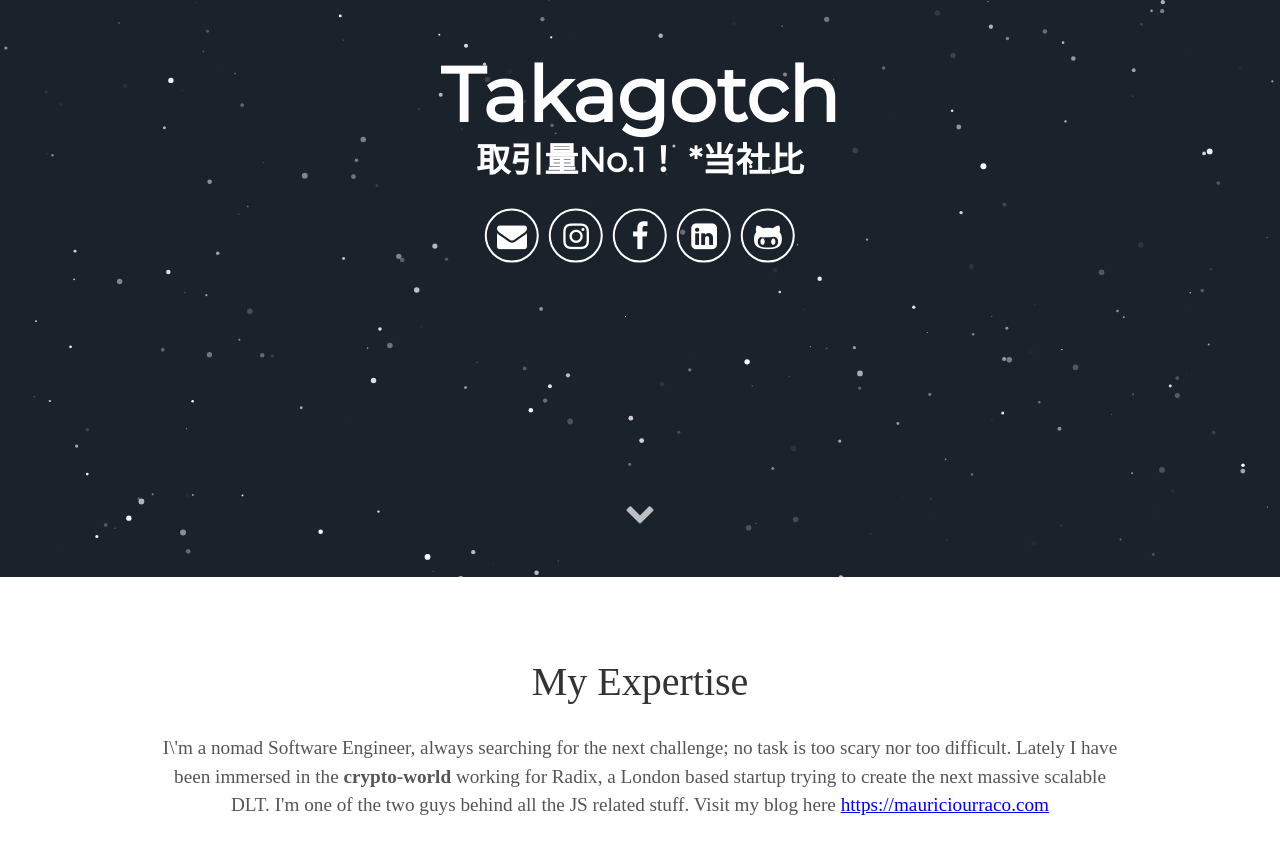
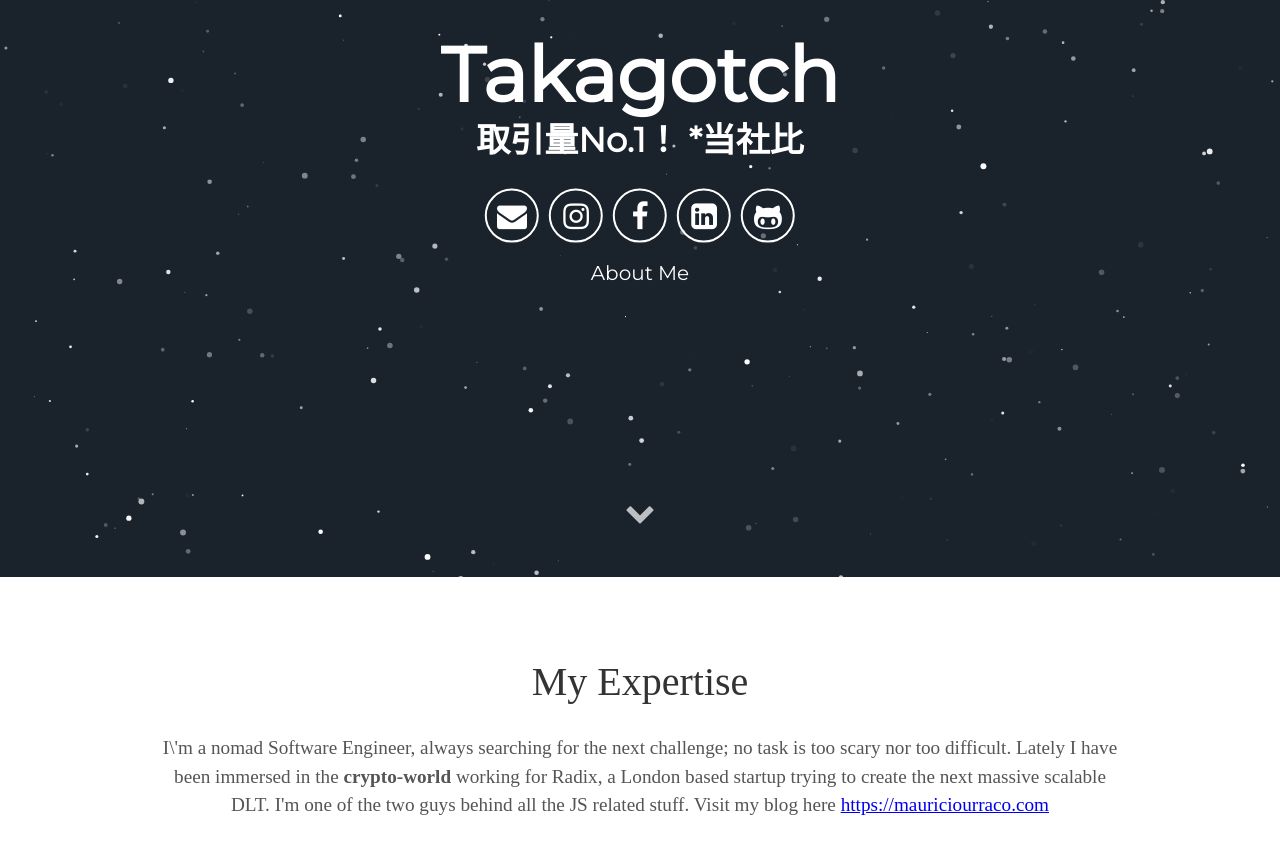
Before and after one commit to takagotch/page107, a Jekyll site: the page built from index.html, in a window 1280 px wide and 900 px high, scrolled down 323 px. Shown: the top 854 px of the window. Built offline with Jekyll 4.4.1, drawn with Linux system fonts in a browser that asks for light colours; some web fonts are replaced.

Commit message:
Update header.html

```diff
--- a/_includes/header.html
+++ b/_includes/header.html
@@ -12,7 +12,7 @@
         <a aria-label="My Github" target="_blank" href="https://github.com/murraco"><i class="icon fa fa-github-alt" aria-hidden="true"></i></a>
       </div>
       <div class="header-links">
-        <!-- <a class="link" href="#about" data-scroll>About Me</a> -->
+        <a class="link" href="#about" data-scroll>About Me</a>
       </div>
   </div>
   <a class="down" href="#about" data-scroll><i class="icon fa fa-chevron-down" aria-hidden="true"></i></a>
```
